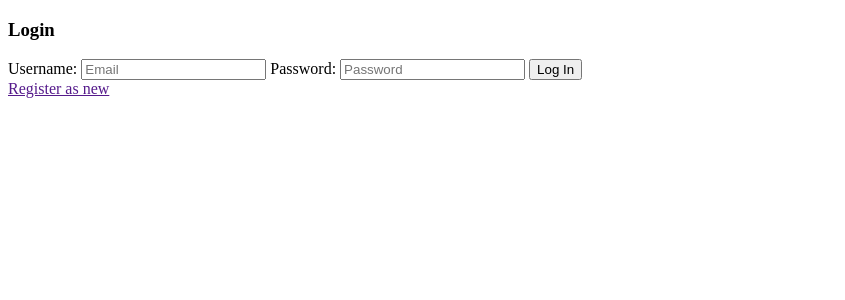
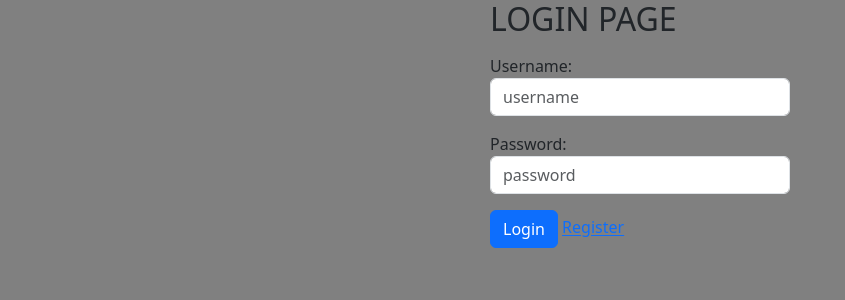
Before and after one commit to Roshanrobin80/weekly-task, a Django app: page / in a window 1280 px wide. Shown: the top 300 px of the page, without its empty margins (0-845 px from the left). Run offline with Django 5.2, Linux system fonts and the light colour scheme.

Commit message:
work in progress

```diff
--- a/petshop/app/urls.py
+++ b/petshop/app/urls.py
@@ -3,7 +3,7 @@ from . import views
 
 urlpatterns = [
     path('',views.shop_login),
-    path('main_logout',views.main_logout),
+    path('shop_logout',views.shop_logout),
 
 
     # --------------seller------------------
--- a/petshop/app/views.py
+++ b/petshop/app/views.py
@@ -13,7 +13,7 @@ def shop_login(req):
         return redirect(shop_home)
     if req.method=='POST':
         uname=req.POST['uname']
-        password=req.POST['password']
+        password=req.POST['pswd']
         data=authenticate(username=uname,password=password)
         if data:
             login(req,data)
@@ -26,7 +26,7 @@ def shop_login(req):
     else:
         return render(req,'login.html')
 
-def main_logout(req):
+def shop_logout(req):
     req.session.flush()          #delete session
     logout(req)
     return redirect(shop_login)
@@ -47,12 +47,12 @@ def add_pet(req):
             pet_price=req.POST['pet_price']
             offer_price=req.POST['offer_price']
             img=req.FILES['img']
-            pet_dis=req.POST['pet_dis']
-            data=Pets.objects.create(pet_id=pet_id,pet_type=pet_type,pet_breed=pet_breed,pet_price=pet_price,offer_price=offer_price,img=img,pet_dis=pet_dis)
+            dis=req.POST['pet_dis']
+            data=Pets.objects.create(pet_id=pet_id,pet_type=pet_type,pet_breed=pet_breed,pet_price=pet_price,offer_price=offer_price,img=img,pet_dis=dis)
             data.save()
             return redirect(add_pet)
         else:
-            return render(req,'seller/addbook.html')
+            return render(req,'shop/add_pet.html')
     else:
         return redirect(shop_login)
 
--- a/petshop/petshop/settings.py
+++ b/petshop/petshop/settings.py
@@ -56,7 +56,7 @@ ROOT_URLCONF = 'petshop.urls'
 TEMPLATES = [
     {
         'BACKEND': 'django.template.backends.django.DjangoTemplates',
-        'DIRS': [os.path.join(BASE_DIR,'template')],
+        'DIRS': [os.path.join(BASE_DIR,'templates')],
         'APP_DIRS': True,
         'OPTIONS': {
             'context_processors': [
--- a/petshop/templates/login.html
+++ b/petshop/templates/login.html
@@ -1,30 +1,51 @@
 <!DOCTYPE html>
 <html lang="en">
+
 <head>
     <meta charset="UTF-8">
     <meta name="viewport" content="width=device-width, initial-scale=1.0">
-    <title>login</title>
-    <link rel="preconnect" href="https://fonts.gstatic.com">
-    <link rel="stylesheet" href="https://cdnjs.cloudflare.com/ajax/libs/font-awesome/5.15.4/css/all.min.css">
-    <link href="https://fonts.googleapis.com/css2?family=Poppins:wght@300;500;600&display=swap" rel="stylesheet">
-    {% load static %}
-    <link rel="stylesheet" href="{% static 'style.css' %}">
+    <title>Document</title>
+    <link href="https://cdn.jsdelivr.net/npm/bootstrap@5.3.3/dist/css/bootstrap.min.css" rel="stylesheet">
+    <script src="https://cdn.jsdelivr.net/npm/bootstrap@5.3.3/dist/js/bootstrap.bundle.min.js"></script>
+    <style>
+        .form-control {
+            width: 300px;
+        }
+
+        .form-container {
+            display: flex;
+            justify-content: center;
+            align-items: center;
+        }
+
+        body{
+            background-color: grey;
+        }
+    </style>
 </head>
-<body>
-    <form action="" method="post">
-        {% csrf_token %}
-        <h3>Login</h3>
 
-        <label for="username">Username:</label>
-        <input type="text" placeholder="Email" id="" name="uname">
+<body >
+    <div class="form-container" >
+        <div>
+            <h2>LOGIN PAGE</h2>
+            <form action="" method="post" enctype="multipart/form-data">
+                    {% csrf_token %}
+                <div class="mb-3 mt-3">
+                    <label for="pr">Username:</label>
+                    <input type="text" class="form-control" id="" placeholder="username" name="uname">
+                </div>
+                <div class="mb-3">
+                    <label for="pwd">Password:</label>
+                    <input type="password" class="form-control" id="" placeholder="password" name="pswd">
+                </div>
+                    <button type="submit" class="btn btn-primary">Login</button>
 
-        <label for="password">Password:</label>
-        <input type="password" placeholder="Password" id="" name="password">
+                    <a href="register">Register</a>
 
-        <button type="submit" class="btn btn-success">Log In</button>
-        <div class="link">
-        <a href="">Register as new</a>
-        </div>
+
     </form>
-</body>
-</html>
+    </div>
+    </div>
+    </body>
+
+    </html>
--- a/petshop/templates/shop/home.html
+++ b/petshop/templates/shop/home.html
@@ -20,7 +20,7 @@
                         <a class="nav-link" href="#">Home</a>
                     </li>
                     <li class="nav-item">
-                        <a class="nav-link" href="add_pro">Add product</a>
+                        <a class="nav-link" href="add_pet">Add pet</a>
                     </li>
                     <li class="nav-item">
                         <a class="nav-link" href="shop_logout">Logout</a>
```
Also changed, not shown: petshop/templates/shop/add_pet.html (added, +69 -0 lines), petshop/db.sqlite3.
